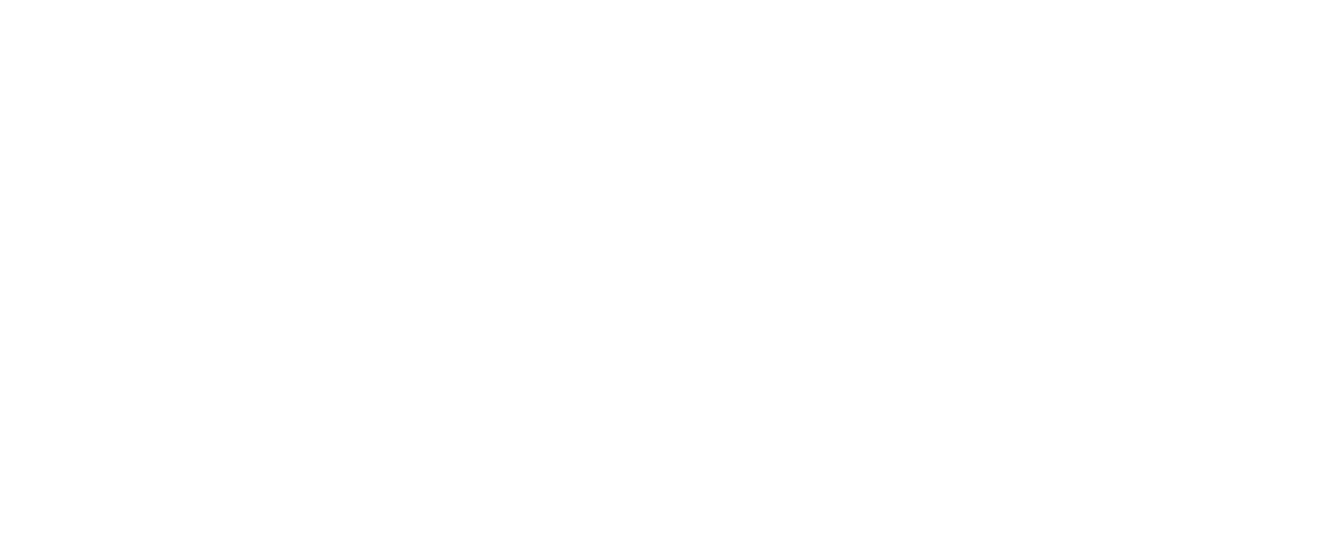
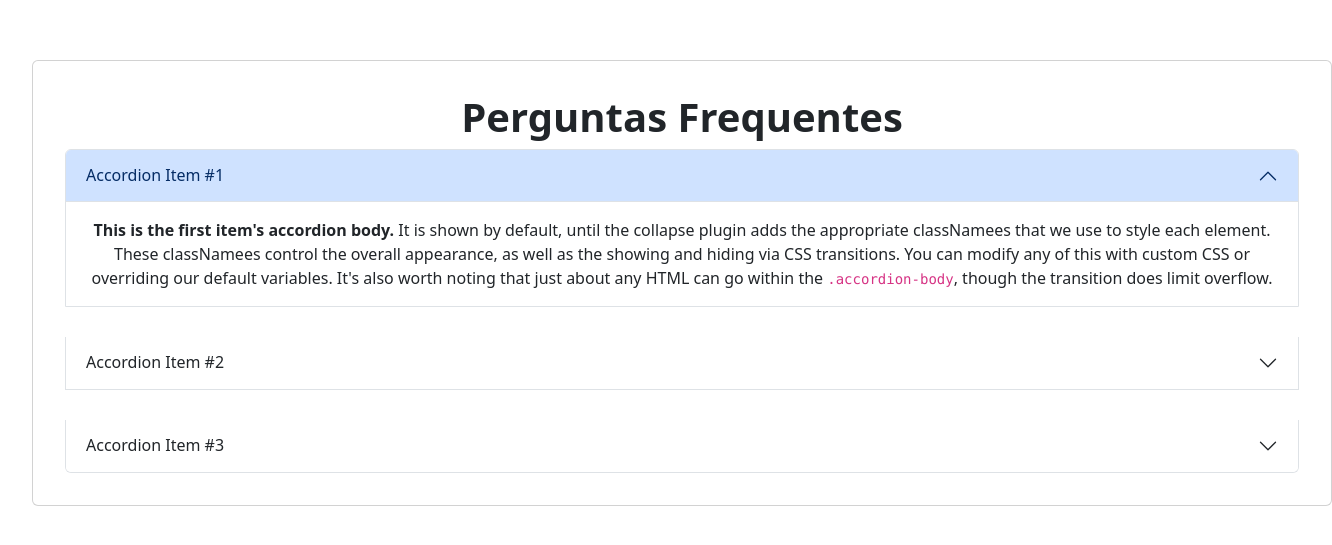
Before and after one commit to qmclouca/SENAC_REACT_FRONT, a React (Vite) app in the folder LanchesSenac/: page /FAQ in a window 1280 px wide. Before the commit this address had no page. Shown: the part 117-662 px from the top of the page, 1332 px wide, since content can reach past the window. Built offline with nearby package versions, Linux system fonts and the light colour scheme.

Commit message:
FAQ addition

```diff
--- a/LanchesSenac/package.json
+++ b/LanchesSenac/package.json
@@ -11,6 +11,7 @@
   },
   "dependencies": {
     "axios": "^1.6.7",
+    "bootstrap": "^5.3.3",
     "react": "^18.2.0",
     "react-dom": "^18.2.0",
     "react-router-dom": "^6.22.3"
--- a/LanchesSenac/src/App.tsx
+++ b/LanchesSenac/src/App.tsx
@@ -3,6 +3,7 @@
 import PaginaInicial from "./Pages/PaginaInicial/PaginaInicial";
 import Autor from "./Pages/Autor/Autor";
 import Cardapio from "./Pages/Cardapio/Cardapio";
+import FAQ from "./Pages/FAQ/FAQ";
 
 const App = () => {
   return (
@@ -12,6 +13,7 @@
         <Route path="/admin" />
         <Route path="/autor" element={<Autor />} />
         <Route path="/cardapio" element={<Cardapio />} />
+        <Route path="FAQ" element={<FAQ />} />
       </Routes>
     </Router>
   );
--- /dev/null
+++ b/LanchesSenac/src/Pages/FAQ/FAQ.tsx
@@ -0,0 +1,11 @@
+import FAQCard from "../../components/FAQ/FAQCard";
+
+const FAQ = () => {
+    return(
+        <>
+        <FAQCard />
+        </>
+    )
+}
+
+export default FAQ;
--- /dev/null
+++ b/LanchesSenac/src/components/FAQ/FAQCard.css
@@ -0,0 +1,33 @@
+.card {
+    color: white;
+    width: 1300px;
+    height: 600px;
+}
+
+.card h2 {
+    font-size: 40px;
+}
+
+
+.card-text {
+    background-color: green;
+    border-radius: 20px;
+    padding: 10px;
+    transition: all 0.2s ease-in-out;
+}
+
+.card-text:hover {
+    transform: scale(1.020);
+}
+
+.card-body {
+    display: flex;
+    flex-direction: column;
+    gap: 20px;
+}
+
+.accordion {
+    display: flex;
+    flex-direction: column;
+    gap: 30px;
+}
--- /dev/null
+++ b/LanchesSenac/src/components/FAQ/FAQCard.tsx
@@ -0,0 +1,77 @@
+import './FAQCard.css'
+
+const FAQCard = () => {
+    return(
+    <>
+    {/* <div classNameName="card card-extra-styles">
+        <h2 classNameName="card-title"> Perguntas Frequentes </h2>
+        <div classNameName="card-body">
+        <div classNameName="card-text">
+            Pergunta 01
+        </div>
+        <div classNameName="card-text">
+            Pergunta 01
+        </div>
+        <div classNameName="card-text">
+            Pergunta 01
+        </div>
+        <div classNameName="card-text">
+            Pergunta 01
+        </div>
+        <div classNameName="card-text">
+            Pergunta 01
+        </div>
+        <div classNameName="card-text">
+            Pergunta 01
+        </div>
+
+
+        </div>
+    </div> */}
+ <div className="card">
+ <h2 className="card-title"> Perguntas Frequentes </h2>
+ <div className="accordion" id="accordionExample">
+  <div className="accordion-item">
+    <h2 className="accordion-header" id="headingOne">
+      <button className="accordion-button" type="button" data-bs-toggle="collapse" data-bs-target="#collapseOne" aria-expanded="true" aria-controls="collapseOne">
+        Accordion Item #1
+      </button>
+    </h2>
+    <div id="collapseOne" className="accordion-collapse collapse show" aria-labelledby="headingOne" data-bs-parent="#accordionExample">
+      <div className="accordion-body">
+        <strong>This is the first item's accordion body.</strong> It is shown by default, until the collapse plugin adds the appropriate classNamees that we use to style each element. These classNamees control the overall appearance, as well as the showing and hiding via CSS transitions. You can modify any of this with custom CSS or overriding our default variables. It's also worth noting that just about any HTML can go within the <code>.accordion-body</code>, though the transition does limit overflow.
+      </div>
+    </div>
+  </div>
+  <div className="accordion-item">
+    <h2 className="accordion-header" id="headingTwo">
+      <button className="accordion-button collapsed" type="button" data-bs-toggle="collapse" data-bs-target="#collapseTwo" aria-expanded="false" aria-controls="collapseTwo">
+        Accordion Item #2
+      </button>
+    </h2>
+    <div id="collapseTwo" className="accordion-collapse collapse" aria-labelledby="headingTwo" data-bs-parent="#accordionExample">
+      <div className="accordion-body">
+        <strong>This is the second item's accordion body.</strong> It is hidden by default, until the collapse plugin adds the appropriate classNamees that we use to style each element. These classNamees control the overall appearance, as well as the showing and hiding via CSS transitions. You can modify any of this with custom CSS or overriding our default variables. It's also worth noting that just about any HTML can go within the <code>.accordion-body</code>, though the transition does limit overflow.
+      </div>
+    </div>
+  </div>
+  <div className="accordion-item">
+    <h2 className="accordion-header" id="headingThree">
+      <button className="accordion-button collapsed" type="button" data-bs-toggle="collapse" data-bs-target="#collapseThree" aria-expanded="false" aria-controls="collapseThree">
+        Accordion Item #3
+      </button>
+    </h2>
+    <div id="collapseThree" className="accordion-collapse collapse" aria-labelledby="headingThree" data-bs-parent="#accordionExample">
+      <div className="accordion-body">
+        <strong>This is the third item's accordion body.</strong> It is hidden by default, until the collapse plugin adds the appropriate classNamees that we use to style each element. These classNamees control the overall appearance, as well as the showing and hiding via CSS transitions. You can modify any of this with custom CSS or overriding our default variables. It's also worth noting that just about any HTML can go within the <code>.accordion-body</code>, though the transition does limit overflow.
+      </div>
+    </div>
+  </div>
+</div>
+ </div>
+
+    </>
+    )
+}
+
+export default FAQCard;
--- a/LanchesSenac/src/main.tsx
+++ b/LanchesSenac/src/main.tsx
@@ -2,6 +2,8 @@
 import ReactDOM from 'react-dom/client'
 import App from './App.tsx'
 import './index.css'
+import "bootstrap/dist/css/bootstrap.min.css";
+import "bootstrap/dist/js/bootstrap.bundle.min";
 
 ReactDOM.createRoot(document.getElementById('root')!).render(
   <React.StrictMode>
```
Also changed, not shown: 1 other file (tests, documents, lock files or other folders).
